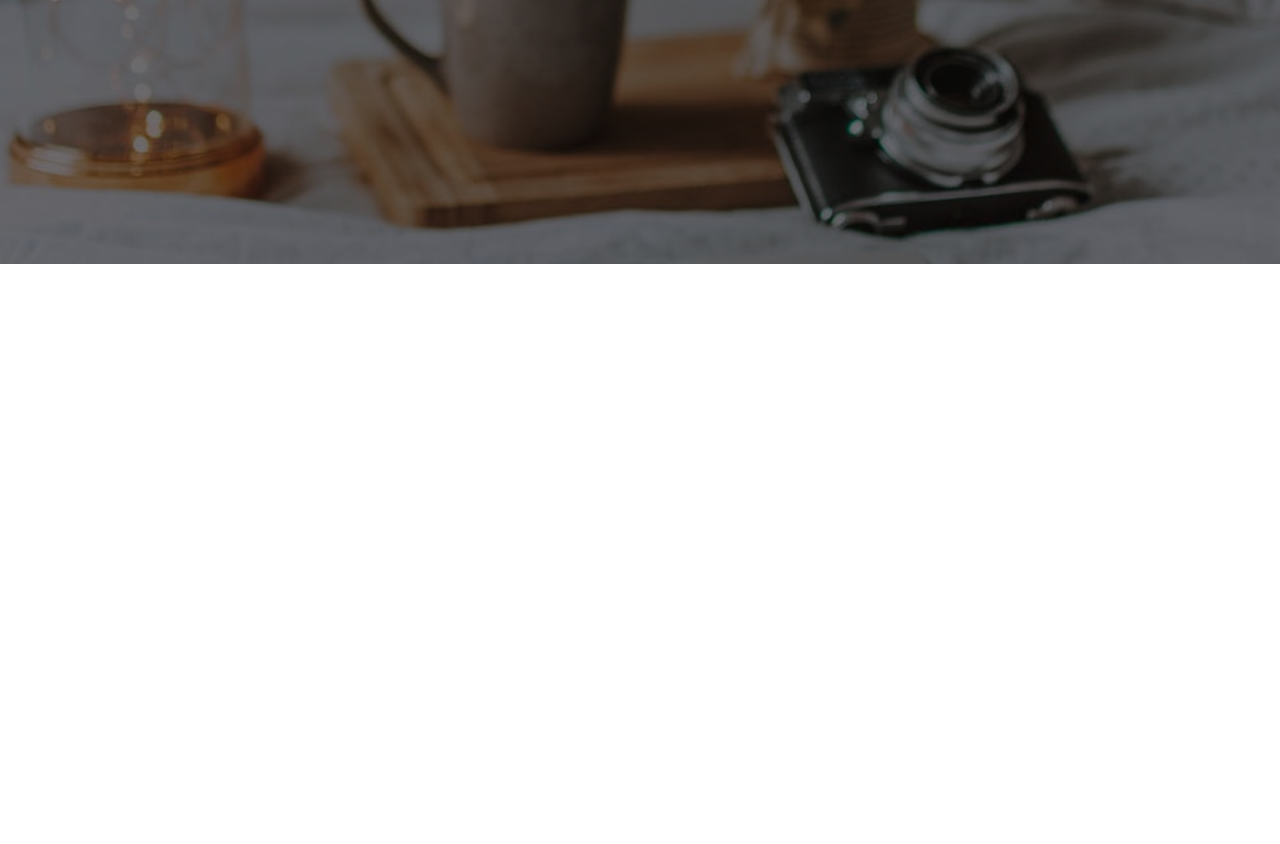
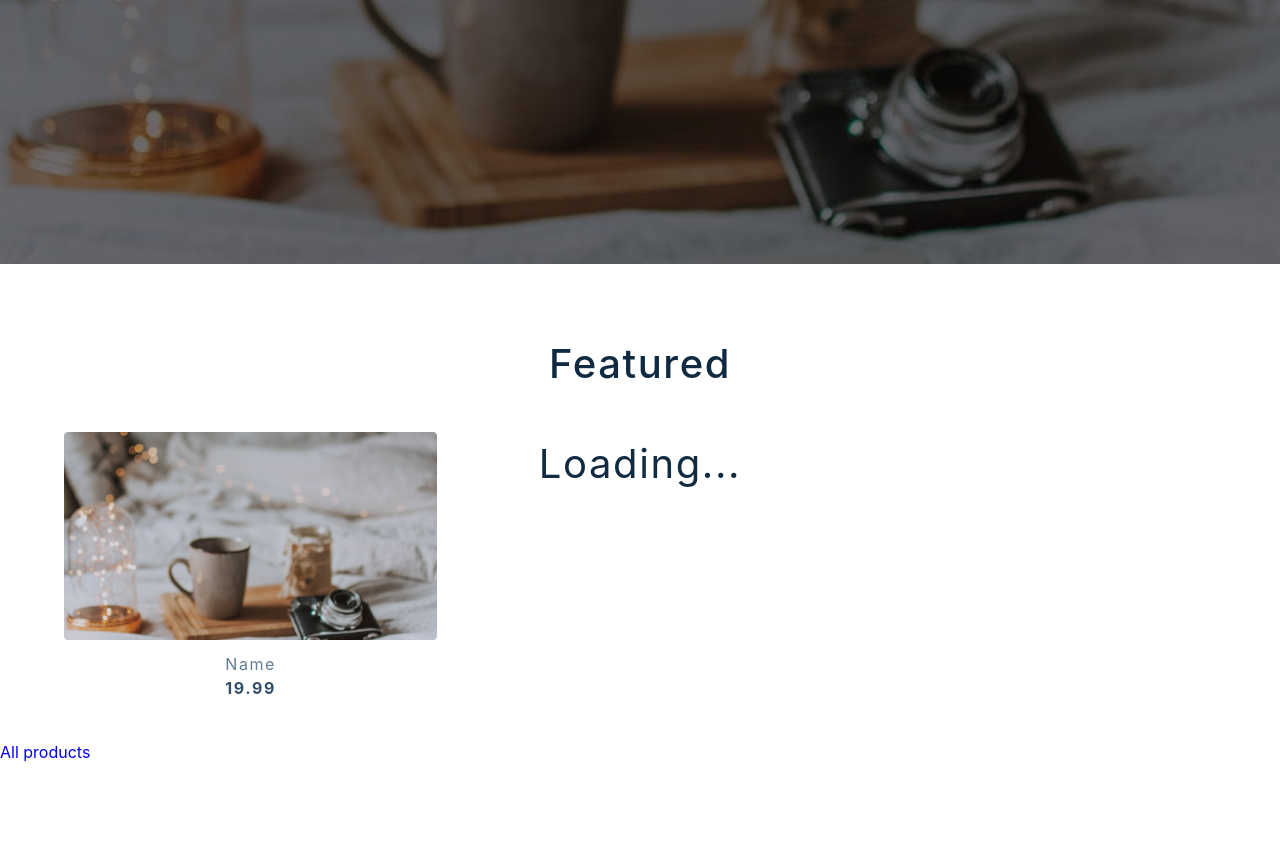
Before and after one commit to CodingOnMars/comfy-store-js, a plain HTML site: page index.html in a window 1280 px wide. Shown: the part 536-1380 px from the top of the page. Before the commit the page ends 800 px from the top, so only its background shows below. Drawn offline with Linux system fonts and the light colour scheme.

Commit message:
Added HTML for featured products

```diff
--- a/index.html
+++ b/index.html
@@ -123,6 +123,35 @@
       </footer>
     </aside>
   </div>
+  <!-- Featured products -->
+  <section class="section featured">
+    <div class="title">
+      <h2 class="span">Featured</h2>
+    </div>
+    <div class="featured-center section-center">
+      <h2 class="section-loading">Loading...</h2>
+      <!-- Single product -->
+      <article class="product">
+        <div class="product-container">
+          <img class="product-img img" src="./images/main-bcg.jpeg" alt="product photo">
+          <div class="product-icons">
+            <a class="product-icon" href="product.html?id=1">
+              <i class="fas fa-search"></i>
+            </a>
+            <button class="product-cart-btn product-icon" data-id="1">
+              <i class="fas fa-shopping-cart"></i>
+            </button>
+          </div>
+        </div>
+        <footer>
+          <p class="product-name">Name</p>
+          <h4 class="product-price">19.99</h4>
+        </footer>
+      </article>
+      <!-- End of Single product -->
+    </div>
+    <a href="products.html">All products</a>
+  </section>
 </body>
 
 </html>
```
